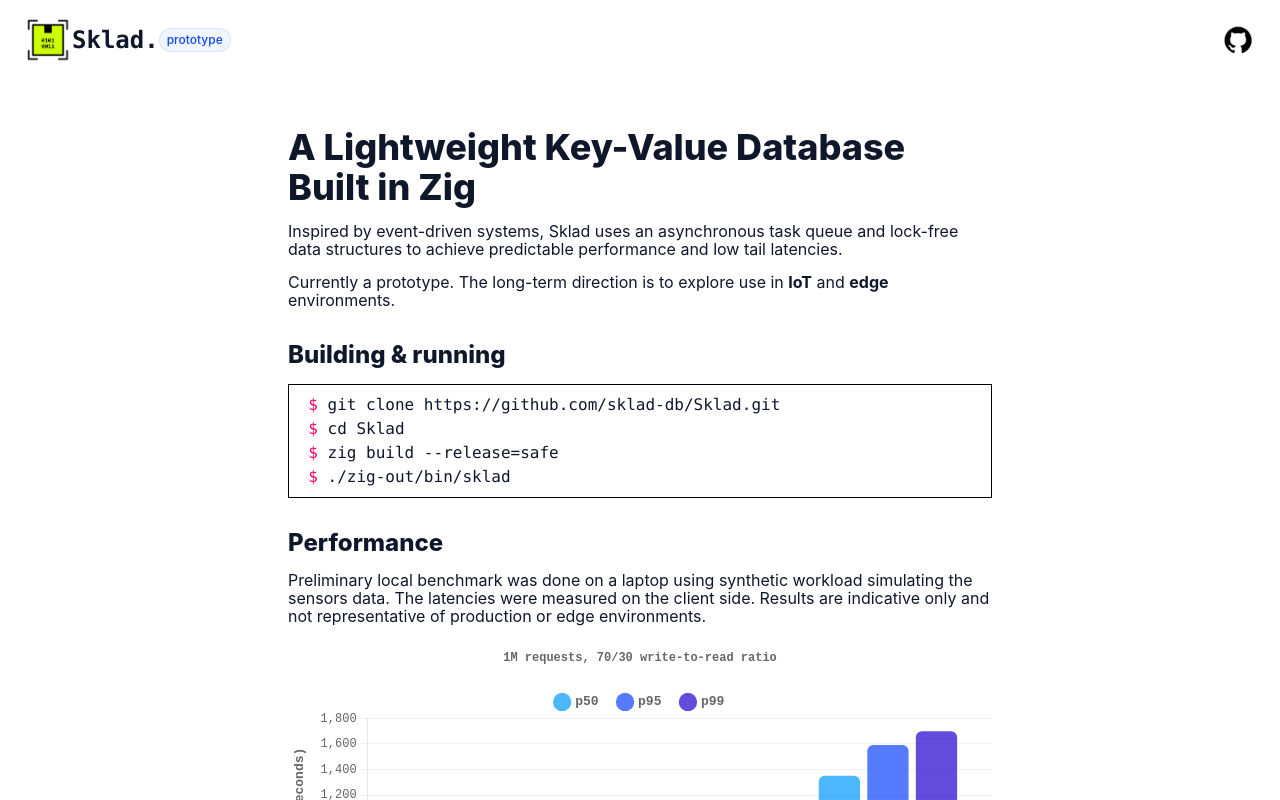
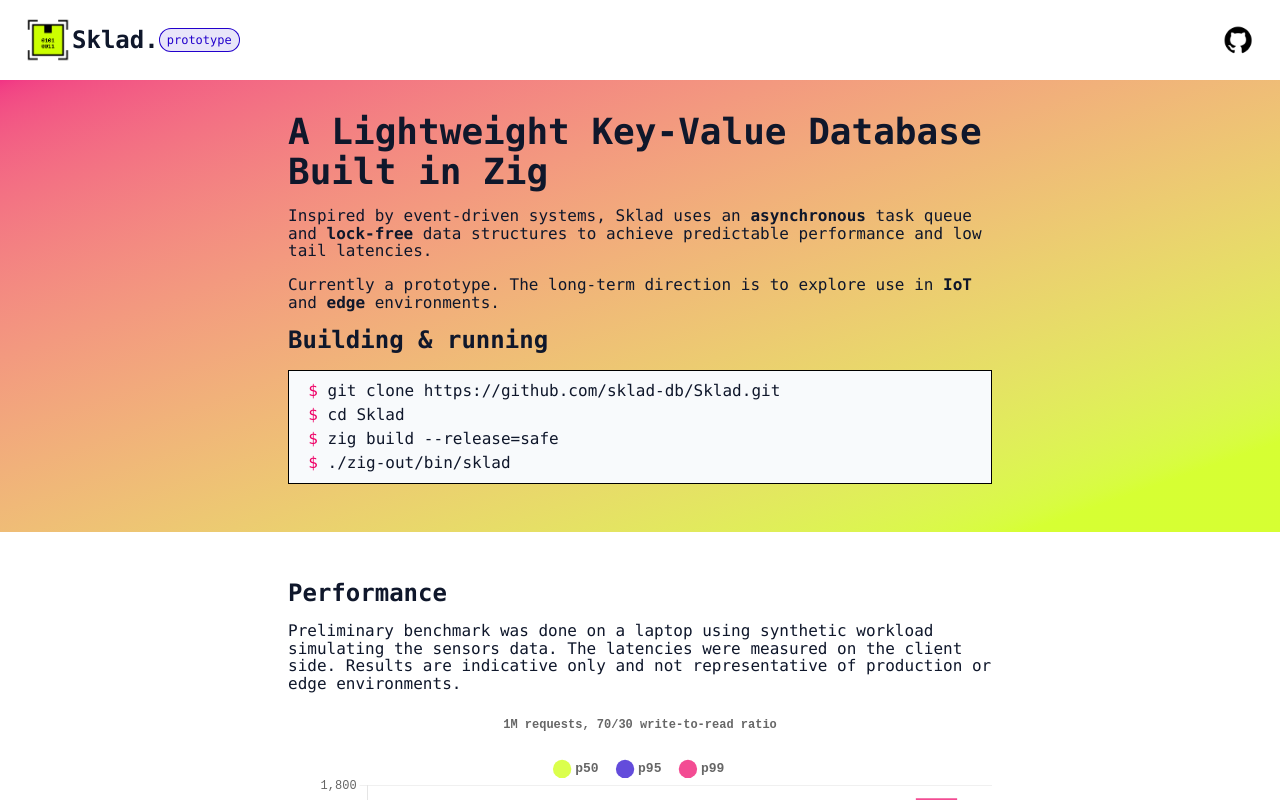
Before and after one commit to sklad-dev/sklad-dev.github.io, a Svelte app: page / in a window 1280 px wide. Shown: the top 800 px of the page. Built offline with nearby package versions, Linux system fonts and the light colour scheme.

Commit message:
Update the latency chart style and the first section style

```diff
--- a/src/App.svelte
+++ b/src/App.svelte
@@ -4,34 +4,38 @@
   import LatencyChart from './lib/LatencyChart.svelte';
 </script>
 
-<div class="w-screen text-slate-900 font-sans antialiased">
+<div class="w-screen text-slate-900 font-mono antialiased">
   <Header />
-  <div class="w-full pb-24 flex flex-col items-center mx-auto max-w-3xl">
-    <Paragraph class="text-4xl font-extrabold mt-4 md:mt-12">
+  <div class="w-full flex flex-col items-center py-8 bg-linear-to-br from-[#ee0066]/80 to-[#ccff00]/80 to-90%">
+    <div class="w-full md:max-w-3xl">
+      <Paragraph class="text-4xl font-extrabold">
         A Lightweight Key-Value Database Built in Zig
       </Paragraph>
       <Paragraph class="text-base">
-      Inspired by event-driven systems, Sklad uses an asynchronous task queue and lock-free data structures to achieve predictable performance and low tail latencies.
+        Inspired by event-driven systems, Sklad uses an <span class="font-extrabold">asynchronous</span> task queue and <span class="font-extrabold">lock-free</span> data structures to achieve predictable performance and low tail latencies.
       </Paragraph>
       <Paragraph class="text-base">
-      Currently a prototype. The long-term direction is to explore use in <span class="font-bold">IoT</span> and <span class="font-bold">edge</span> environments.
+        Currently a prototype. The long-term direction is to explore use in <span class="font-extrabold">IoT</span> and <span class="font-extrabold">edge</span> environments.
       </Paragraph>
       <Paragraph class="text-2xl font-extrabold mt-2 md:mt-4">
         Building & running
       </Paragraph>
       <div class="px-8 mb-4 w-full">
-      <div class="overflow-x-auto text-left border border-black py-2">
+        <div class="overflow-x-auto text-left border border-black py-2 bg-slate-50">
   <pre class="font-mono text-base"><code>  <span class="text-[#ee0066] select-none">$</span> git clone https://github.com/sklad-db/Sklad.git
   <span class="text-[#ee0066] select-none">$</span> cd Sklad
   <span class="text-[#ee0066] select-none">$</span> zig build --release=safe
   <span class="text-[#ee0066] select-none">$</span> ./zig-out/bin/sklad</code></pre>
           </div>
       </div>
+    </div>
+  </div>
+  <div class="w-full pt-8 pb-24 flex flex-col items-center mx-auto max-w-3xl">
     <Paragraph class="text-2xl font-extrabold mt-2 md:mt-4">
       Performance
     </Paragraph>
     <Paragraph class="text-base">
-      Preliminary local benchmark was done on a laptop using synthetic workload simulating the sensors data.
+      Preliminary benchmark was done on a laptop using synthetic workload simulating the sensors data.
       The latencies were measured on the client side. Results are indicative only and not representative of production or edge environments.
     </Paragraph>
     <LatencyChart/>
@@ -48,7 +52,7 @@
       <span class="text-[#ee0066]">sklient</span> - a CLI tool
     </Paragraph>
     <div class="px-8 mb-4 w-full">
-      <div class="overflow-x-auto text-left border border-black py-2">
+      <div class="overflow-x-auto text-left border border-black py-2 bg-slate-50">
 <pre class="font-mono text-base"><code>  <span class="text-[#ee0066] select-none">$</span> git clone https://github.com/sklad-db/sklient.git
   <span class="text-[#ee0066] select-none">$</span> cd sklient
   <span class="text-[#ee0066] select-none">$</span> zig build --release=safe
--- a/src/lib/Header.svelte
+++ b/src/lib/Header.svelte
@@ -1,13 +1,13 @@
-<header class="sticky top-0 z-50 w-full bg-white">
+<header class="sticky top-0 z-50 w-full bg-white/80 backdrop-blur-md">
   <div class="flex justify-between items-center py-4 px-6">
     <div class="flex items-center">
       <img src="./src/assets/logo.png" alt="Sklad Logo" class="w-12">
       <div class="flex items-center">
         <p class="text-2xl font-bold font-mono">Sklad.</p>
-        <span class="inline-flex items-center rounded-xl bg-blue-50 px-2 py-1 text-xs font-medium text-blue-700 inset-ring inset-ring-blue-700/10">prototype</span>
+        <span class="inline-flex items-center rounded-xl bg-[#e8e5f9] px-2 py-1 text-xs font-medium text-[#2200cc] inset-ring inset-[#2200cc]/10">prototype</span>
       </div>
     </div>
-    <a href="https://github.com/sklad-dev/Sklad" target="_blank" class="transition-opacity hover:opacity-70 focus-visible:ring-2 focus-visible:ring-indigo-500 rounded-full">
+    <a href="https://github.com/sklad-dev/Sklad" target="_blank" class="transition-opacity hover:opacity-70 focus-visible:ring-2 focus-visible:ring-[#4e32d6] rounded-full">
       <img src="./src/assets/github-logo.png" alt="GitHub" class="h-9">
     </a>
   </div>
--- a/src/lib/LatencyChart.svelte
+++ b/src/lib/LatencyChart.svelte
@@ -19,9 +19,9 @@
             {
               label: 'p50',
               data: [379, 736, 1352],
-              backgroundColor: 'rgba(0, 153, 255, 0.7)',
-              hoverBackgroundColor: 'rgba(0, 153, 255, 1)',
-              borderRadius: 6,
+              backgroundColor: 'rgba(204, 255, 0, 0.7)',
+              hoverBackgroundColor: 'rgba(204, 255, 0, 1)',
+              borderRadius: 0,
               borderSkipped: false,
               barPercentage: 0.85,
               categoryPercentage: 0.7
@@ -29,9 +29,9 @@
             {
               label: 'p95',
               data: [446, 843, 1592],
-              backgroundColor: 'rgba(17, 68, 255, 0.7)',
-              hoverBackgroundColor: 'rgba(17, 68, 255, 1)',
-              borderRadius: 6,
+              backgroundColor: 'rgba(34, 0, 204, 0.7)',
+              hoverBackgroundColor: 'rgba(34, 0, 204, 1)',
+              borderRadius: 0,
               borderSkipped: false,
               barPercentage: 0.85,
               categoryPercentage: 0.7
@@ -39,9 +39,9 @@
             {
               label: 'p99',
               data: [476, 892, 1700],
-              backgroundColor: 'rgba(34, 0, 204, 0.7)',
-              hoverBackgroundColor: 'rgba(34, 0, 204, 1)',
-              borderRadius: 6,
+              backgroundColor: 'rgba(238, 0, 102, 0.7)',
+              hoverBackgroundColor: 'rgba(238, 0, 102, 1)',
+              borderRadius: 0,
               borderSkipped: false,
               barPercentage: 0.85,
               categoryPercentage: 0.7
```
Lines whose indentation alone changed are shown as unchanged.
